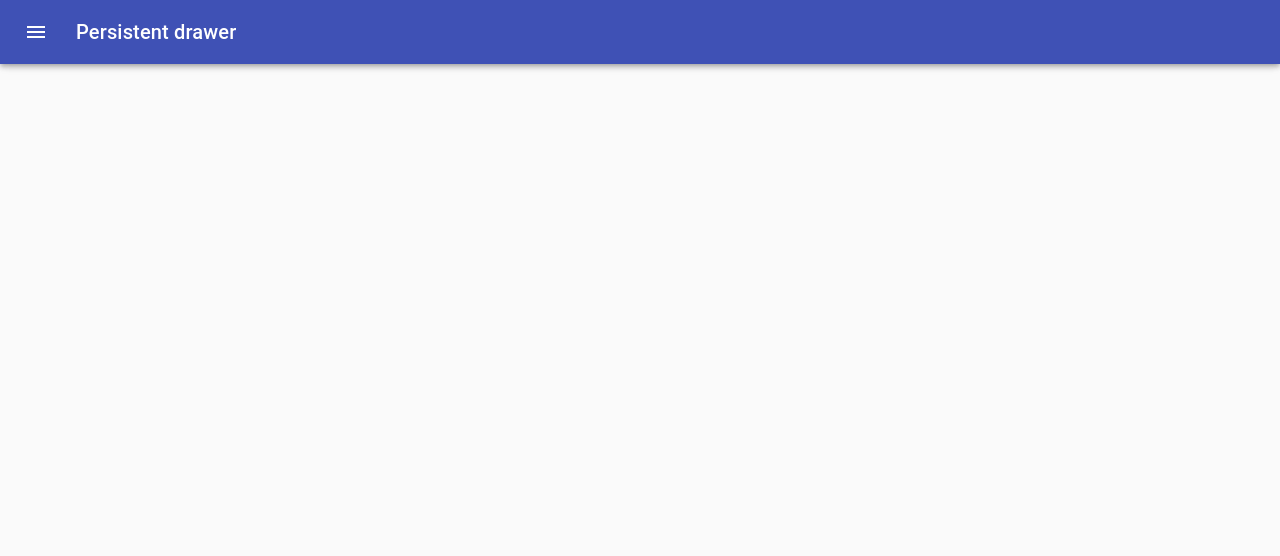
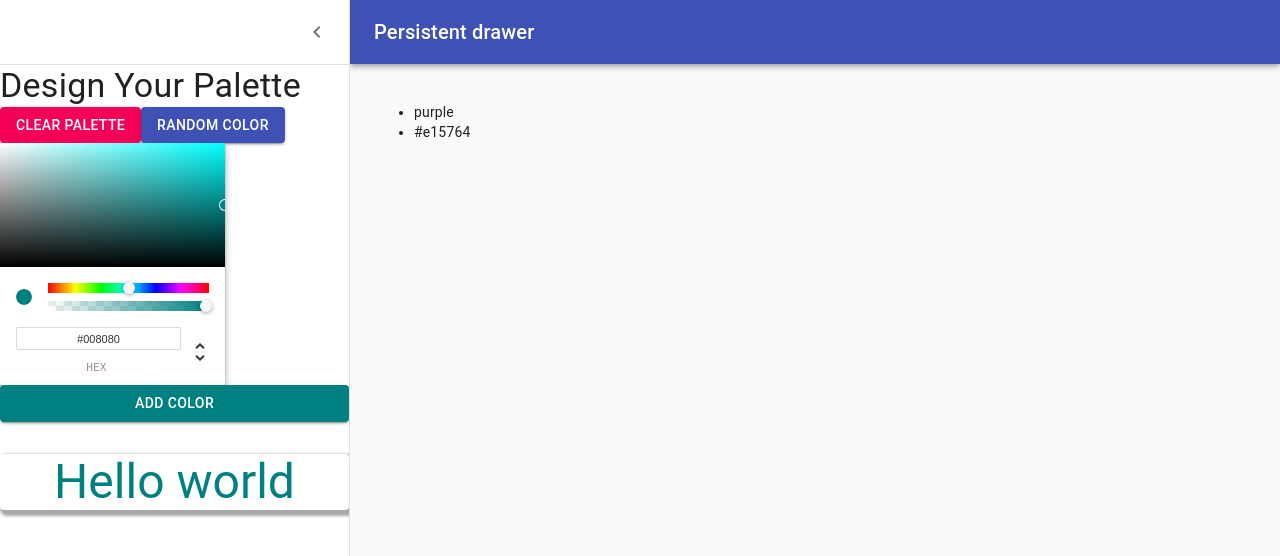
Before and after one commit to zubayerhimel/re-tone, a React (Create React App) app: page /palette/new in a window 1280 px wide. Shown: the top 556 px of the page. Built offline with nearby package versions, Linux system fonts and the light colour scheme.

Commit message:
Connect color picker with button

```diff
--- a/package.json
+++ b/package.json
@@ -12,7 +12,7 @@
     "chroma-js": "^2.1.0",
     "rc-slider": "^9.2.1",
     "react": "^16.12.0",
-    "react-color": "^2.18.0",
+    "react-color": "^2.17.2",
     "react-copy-to-clipboard": "^5.0.2",
     "react-dom": "^16.12.0",
     "react-router-dom": "^5.1.2",
--- a/src/components/NewPaletteForm.jsx
+++ b/src/components/NewPaletteForm.jsx
@@ -1,7 +1,7 @@
-import React from "react";
+import React, { useState } from "react";
 import clsx from "clsx";
 import { makeStyles, useTheme } from "@material-ui/core/styles";
-import { Drawer, Button } from "@material-ui/core";
+import { Drawer, Button, Paper } from "@material-ui/core";
 import CssBaseline from "@material-ui/core/CssBaseline";
 import AppBar from "@material-ui/core/AppBar";
 import Toolbar from "@material-ui/core/Toolbar";
@@ -68,13 +68,20 @@ const useStyles = makeStyles(theme => ({
       duration: theme.transitions.duration.enteringScreen
     }),
     marginLeft: 0
+  },
+  previewPaper: {
+    marginTop: "2rem",
+    textAlign: "center",
+    boxShadow: "3px 3px 3px 3px #a8a8a8"
   }
 }));
 
 export default function NewPaletteForm() {
   const classes = useStyles();
   const theme = useTheme();
-  const [open, setOpen] = React.useState(false);
+  const [open, setOpen] = useState(true);
+  const [currentColor, setCurrentColor] = useState("teal");
+  const [colors, setColors] = useState(["purple", "#e15764"]);
 
   const handleDrawerOpen = () => {
     setOpen(true);
@@ -82,6 +89,14 @@ export default function NewPaletteForm() {
 
   const handleDrawerClose = () => {
     setOpen(false);
+  };
+
+  const updateCurrentColor = newColor => {
+    setCurrentColor(newColor.hex);
+  };
+
+  const addNewColor = () => {
+    setColors([...colors, currentColor]);
   };
 
   return (
@@ -137,12 +152,22 @@ export default function NewPaletteForm() {
           </Button>
         </div>
         <ChromePicker
-          color="purple"
-          onChangeComplete={newColor => console.log(newColor)}
+          color={currentColor}
+          onChangeComplete={updateCurrentColor}
         />
-        <Button variant="contained" color="primary">
+        <Button
+          variant="contained"
+          color="primary"
+          style={{ backgroundColor: currentColor }}
+          onClick={addNewColor}
+        >
           Add Color
         </Button>
+        <Paper className={classes.previewPaper}>
+          <Typography variant="h3" style={{ color: currentColor }}>
+            Hello world
+          </Typography>
+        </Paper>
       </Drawer>
       <main
         className={clsx(classes.content, {
@@ -150,6 +175,11 @@ export default function NewPaletteForm() {
         })}
       >
         <div className={classes.drawerHeader} />
+        <ul>
+          {colors.map(color => (
+            <li>{color}</li>
+          ))}
+        </ul>
       </main>
     </div>
   );
```
Also changed, not shown: 1 other file (tests, documents, lock files or other folders).
